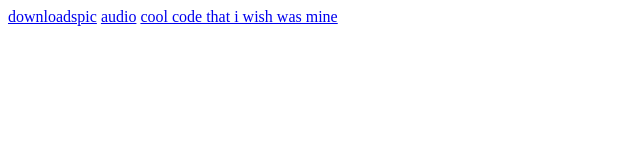
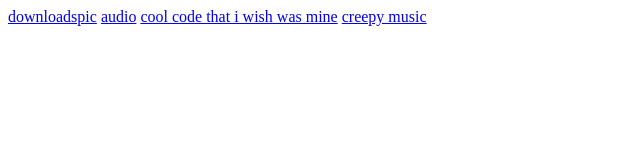
Before and after one commit to funpacks/notmine, a plain HTML site: page index.html in a window 1280 px wide. Shown: the whole page, without its empty margins (0-640 px from the left). Drawn offline with Linux system fonts and the light colour scheme.

Commit message:
Update index.html

```diff
--- a/index.html
+++ b/index.html
@@ -4,5 +4,6 @@
         <a href="orange.jpg" download>downloadspic</a>
         <a href="villager.mp3" download>audio</a>
         <a href="screen-melter.exe" download>cool code that i wish was mine</a>
+        <a href="grace.MP3" download>creepy music</a>
     </body>
 </html>
```
